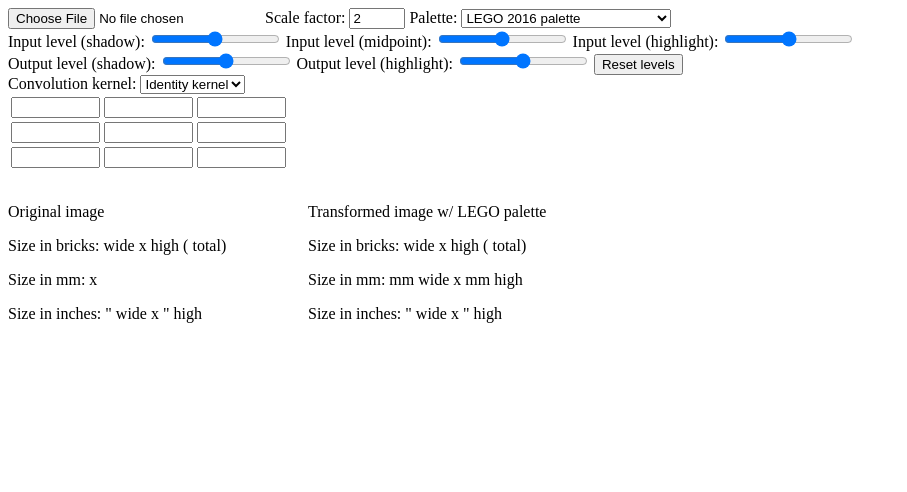
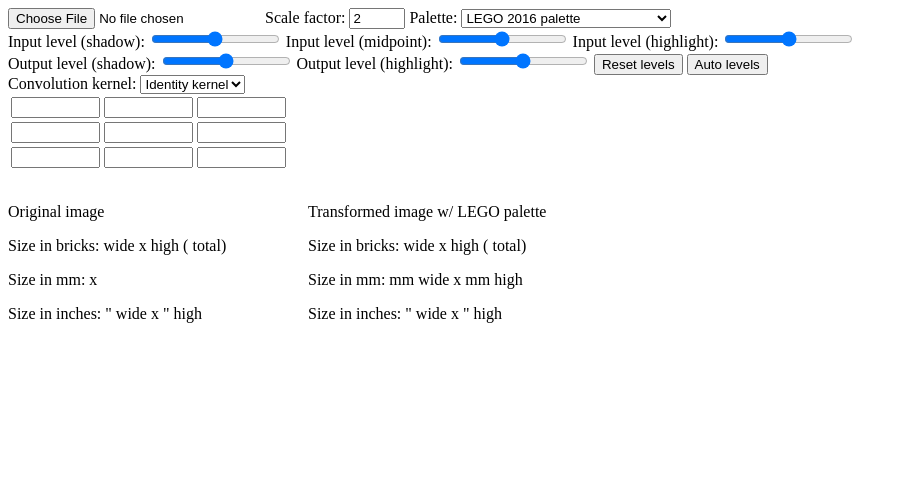
Before and after one commit to smagoun/legodither, a plain HTML site: page index.html in a window 1280 px wide. Shown: the whole page, without its empty margins (0-907 px from the left). Drawn offline with Linux system fonts and the light colour scheme.

Commit message:
Add auto-levels button that automatically sets the input levels. Doesn't do midpoint yet, not sure how to do that properly.

```diff
--- a/index.html
+++ b/index.html
@@ -77,6 +77,7 @@
         <input type="range" id="outputLevelsHighlightInput" min="0" max="1" step="any" oninput="drawLego()">
 
         <input type="button" name="resetLevelsBtn" value="Reset levels" onclick="resetLevels(); drawLego()">
+        <input type="button" name="autoLevelsBtn" value="Auto levels" onclick="autoLevels(); drawLego()">
 
         <!--
         <label for="sharpInput">Sharpen factor:</label>
--- a/legodither.js
+++ b/legodither.js
@@ -78,7 +78,7 @@ function getPalette(paletteName) {
 function drawLego() {
     let srcCanvas = document.getElementById("originalCanvas");
     let scratchCanvas = document.getElementById("scratchCanvas");
-    //let transformedCanvas = document.getElementById("transformedCanvas");
+    let transformedCanvas = document.getElementById("transformedCanvas");
     let outputCanvas = document.getElementById("legoCanvas");
 
     let scaleFactor = parseInt(document.getElementById("scaleInput").value);
@@ -96,13 +96,13 @@ function drawLego() {
 
     convolve(srcCanvas, transformedCanvas);
 
-    derez(transformedCanvas, scratchCanvas, scaleFactor);
-    //renderScaled(scratchCanvas, transformedCanvas, scaleFactor);
-
     // TODO: Should probably split the level adjustment into 2. Adjust input levels
     // before applying destructive transformations (convolutions, scaling), and
     // apply output levels on rendering
-    adjustLevels(scratchCanvas, inputLevelsShadow, inputLevelsMidpoint, inputLevelsHighlight, outputLevelsShadow, outputLevelsHighlight);
+    adjustLevels(transformedCanvas, inputLevelsShadow, inputLevelsMidpoint, inputLevelsHighlight, outputLevelsShadow, outputLevelsHighlight);
+
+    derez(transformedCanvas, scratchCanvas, scaleFactor);
+    //renderScaled(scratchCanvas, transformedCanvas, scaleFactor);
 
     if (palette != null) {
         decolor(scratchCanvas, palette);
@@ -515,6 +515,43 @@ function adjustLevel(pixel, inShadow = 0.0, inMidpoint = 0.5, inHighlight = 1.0,
     return [clamp(rgb[0]), clamp(rgb[1]), clamp(rgb[2]), pixel[3]];  // Ignore alpha for now
 }
 
+function autoLevels() {
+    let canvas = document.getElementById("originalCanvas");
+    let context = canvas.getContext("2d");
+    let imgData = context.getImageData(0, 0, canvas.width, canvas.height);
+    let data = imgData.data;
+
+    let lineStride = imgData.width * pixelStride;
+    let minL = 1.0;
+    let maxL = 0.0;
+    let medianL = 0.5;
+    let lValues = [];
+    for (let j = 0; j < imgData.height; j++) {
+        for (let i = 0; i < imgData.width; i++) {
+            let pixel = getPixel(data, lineStride, pixelStride, i, j);
+            hsl = rgb2hsl(pixel);
+            lValues.push(hsl[2]);
+        }
+    }
+    lValues.sort();
+    minL = lValues[0];
+    maxL = lValues[lValues.length - 1];
+    let mid = Math.floor(lValues.length / 2);
+    if (lValues.length % 2 === 0) {
+        medianL = (lValues[mid - 1] + lValues[mid]) / 2.0;
+    } else {
+        medianL = lValues[mid];
+    }
+    console.log("setting levels: min: " + minL + ", midpoint: " + medianL + ", max: " + maxL);
+
+    document.getElementById("inputLevelsShadowInput").value=minL;
+    // TODO: Leave this off for now, not clear we're setting this appropriately.
+    //document.getElementById("inputLevelsMidpointInput").value=1 - medianL;
+    document.getElementById("inputLevelsHighlightInput").value=maxL;
+    document.getElementById("outputLevelsShadowInput").value="0";
+    document.getElementById("outputLevelsHighlightInput").value="1.0";
+}
+
 /**
  * Returns hue (degrees in the range 0-360), saturation (range 0-1), and lightness
  * (range 0-1).
```
Also changed, not shown: references.txt.
